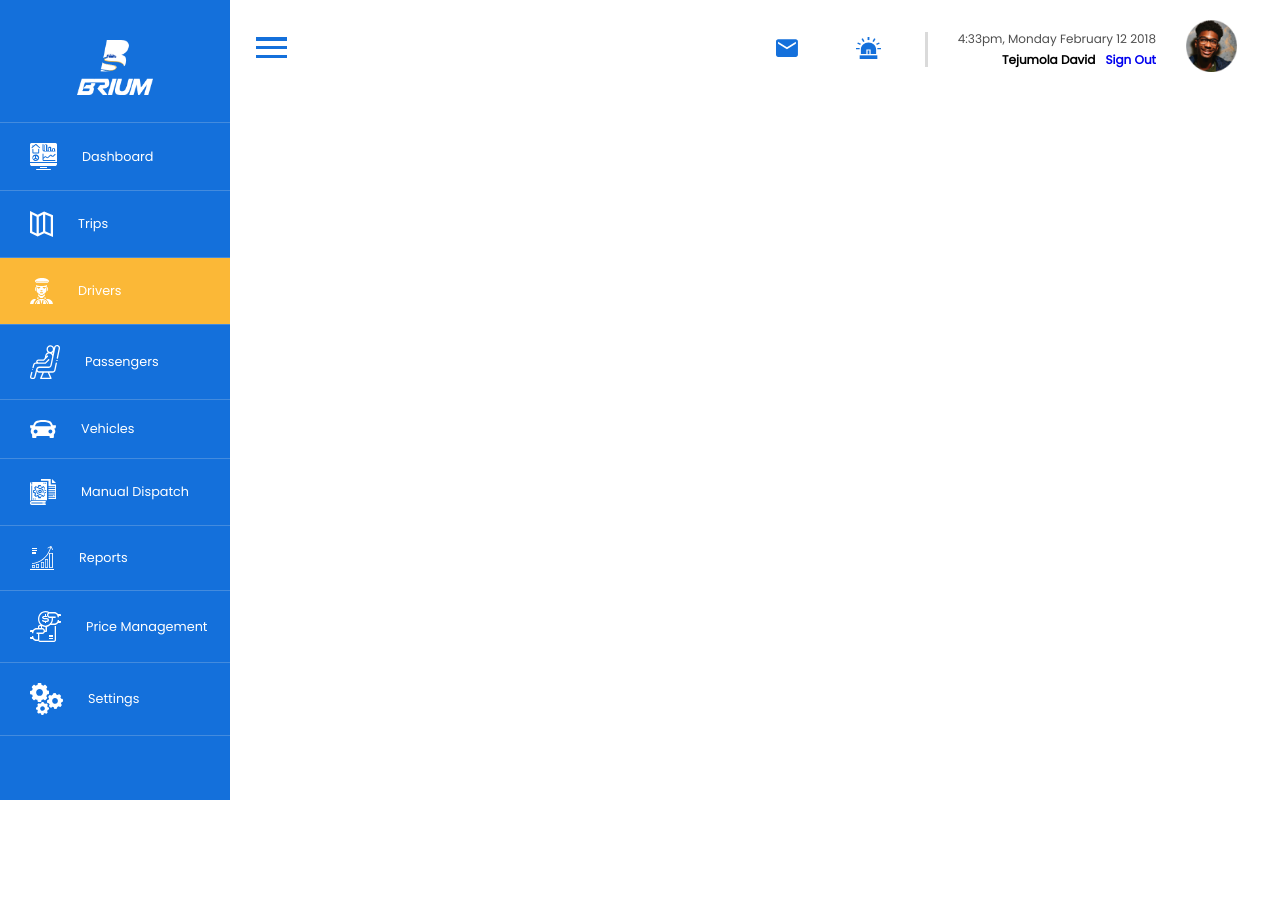
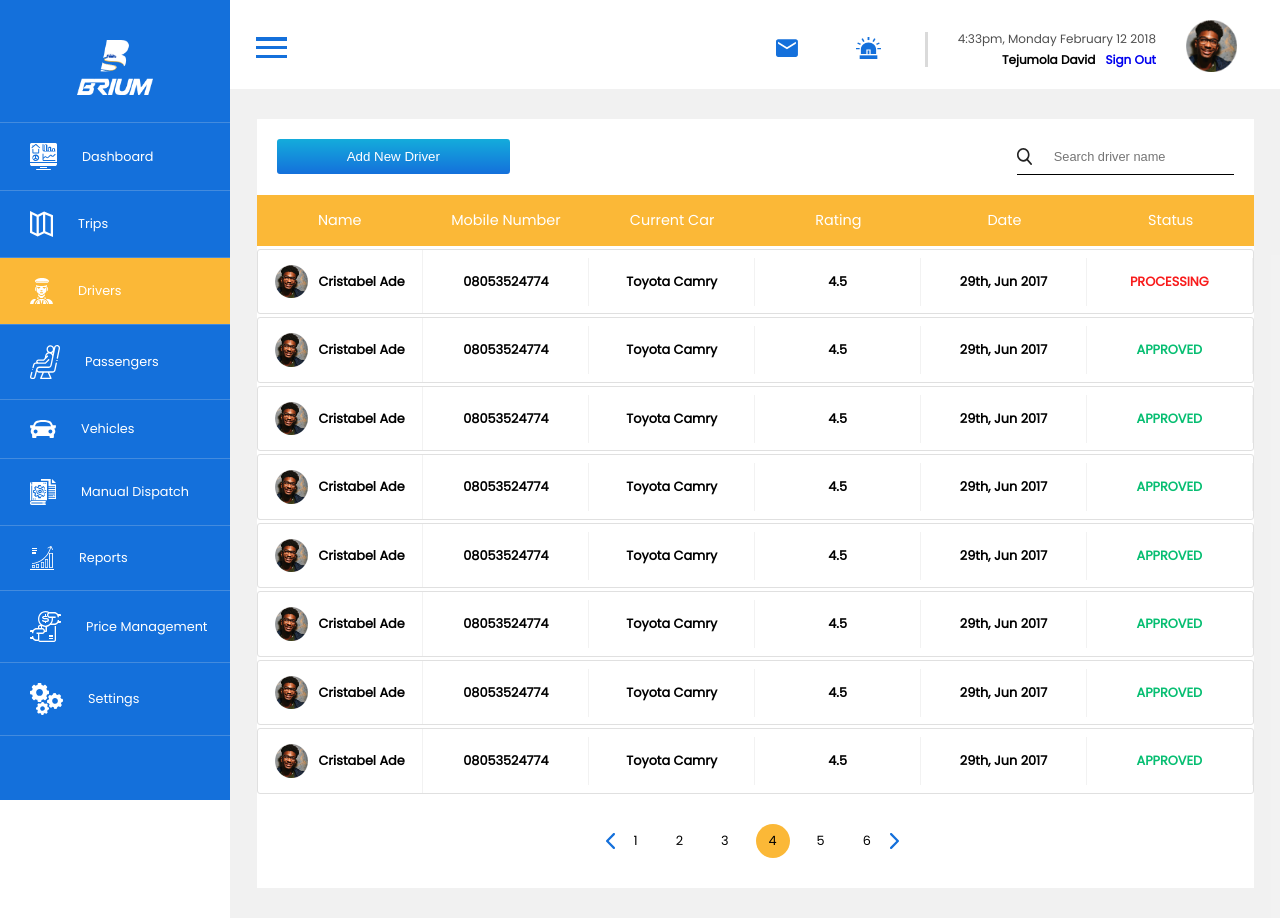
Before and after one commit to horlah/brium, a Vue app: page /drivers in a window 1280 px wide. Before the commit the page ends 800 px from the top, so only its background shows below. Built offline with nearby package versions, Linux system fonts and the light colour scheme; the HTML template or start-up script is replaced by a standard one.

Commit message:
make pagination style global build up drivers page

```diff
--- a/src/App.vue
+++ b/src/App.vue
@@ -92,4 +92,31 @@ button {
         outline: none;
     }
 }
+
+.pagination {
+    display: flex;
+    justify-content: center;
+    margin-top: 30px;
+    font-size: .8rem;
+
+    & > div {
+        display: flex;
+        align-items: center;
+
+        div {
+            padding: 8px 11px;
+            margin: 0 8px;
+
+            &.active {
+                background: var(--secondary-color);
+                border-radius: 50px;
+                padding: 8px 13px;
+            }
+        }
+
+        img {
+            width: 3%;
+        }
+    }
+}
 </style>
--- a/src/views/pages/Drivers.vue
+++ b/src/views/pages/Drivers.vue
@@ -1,3 +1,204 @@
 <template>
-    <section class="drivers"></section>
+    <section class="drivers">
+        <div class="head">
+            <button>Add New Driver</button>
+
+            <div class="search">
+                <label for="search">
+                    <img src="../../assets/search.svg" alt="search icon">
+                </label>
+                <input type="text" placeholder="Search driver name">
+            </div>
+        </div>
+
+        <div class="table-head">
+            <div>Name</div>
+            <div>Mobile Number</div>
+            <div>Current Car</div>
+            <div>Rating</div>
+            <div>Date</div>
+            <div>Status</div>
+        </div>
+        <div class="driver">
+            <div class="name">
+                <img src="../../assets/user.png" alt="user image">
+                <div>Cristabel Ade</div>
+            </div>
+            <div class="mobile-no">08053524774</div>
+            <div class="current-car">Toyota Camry</div>
+            <div class="rating">4.5</div>
+            <div class="date">29th, Jun 2017</div>
+            <div class="status processing">PROCESSING</div>
+        </div>
+        <div class="driver">
+            <div class="name">
+                <img src="../../assets/user.png" alt="user image">
+                <div>Cristabel Ade</div>
+            </div>
+            <div class="mobile-no">08053524774</div>
+            <div class="current-car">Toyota Camry</div>
+            <div class="rating">4.5</div>
+            <div class="date">29th, Jun 2017</div>
+            <div class="status approved">APPROVED</div>
+        </div>
+        <div class="driver">
+            <div class="name">
+                <img src="../../assets/user.png" alt="user image">
+                <div>Cristabel Ade</div>
+            </div>
+            <div class="mobile-no">08053524774</div>
+            <div class="current-car">Toyota Camry</div>
+            <div class="rating">4.5</div>
+            <div class="date">29th, Jun 2017</div>
+            <div class="status approved">APPROVED</div>
+        </div>
+        <div class="driver">
+            <div class="name">
+                <img src="../../assets/user.png" alt="user image">
+                <div>Cristabel Ade</div>
+            </div>
+            <div class="mobile-no">08053524774</div>
+            <div class="current-car">Toyota Camry</div>
+            <div class="rating">4.5</div>
+            <div class="date">29th, Jun 2017</div>
+            <div class="status approved">APPROVED</div>
+        </div>
+        <div class="driver">
+            <div class="name">
+                <img src="../../assets/user.png" alt="user image">
+                <div>Cristabel Ade</div>
+            </div>
+            <div class="mobile-no">08053524774</div>
+            <div class="current-car">Toyota Camry</div>
+            <div class="rating">4.5</div>
+            <div class="date">29th, Jun 2017</div>
+            <div class="status approved">APPROVED</div>
+        </div>
+        <div class="driver">
+            <div class="name">
+                <img src="../../assets/user.png" alt="user image">
+                <div>Cristabel Ade</div>
+            </div>
+            <div class="mobile-no">08053524774</div>
+            <div class="current-car">Toyota Camry</div>
+            <div class="rating">4.5</div>
+            <div class="date">29th, Jun 2017</div>
+            <div class="status approved">APPROVED</div>
+        </div>
+        <div class="driver">
+            <div class="name">
+                <img src="../../assets/user.png" alt="user image">
+                <div>Cristabel Ade</div>
+            </div>
+            <div class="mobile-no">08053524774</div>
+            <div class="current-car">Toyota Camry</div>
+            <div class="rating">4.5</div>
+            <div class="date">29th, Jun 2017</div>
+            <div class="status approved">APPROVED</div>
+        </div>
+        <div class="driver">
+            <div class="name">
+                <img src="../../assets/user.png" alt="user image">
+                <div>Cristabel Ade</div>
+            </div>
+            <div class="mobile-no">08053524774</div>
+            <div class="current-car">Toyota Camry</div>
+            <div class="rating">4.5</div>
+            <div class="date">29th, Jun 2017</div>
+            <div class="status approved">APPROVED</div>
+        </div>
+
+        <div class="pagination">
+            <div>
+                <img src="../../assets/backward-arrow.svg" alt="previous icon">
+                <div>1</div>
+                <div>2</div>
+                <div>3</div>
+                <div class="active">4</div>
+                <div>5</div>
+                <div>6</div>
+                <img src="../../assets/forward-arrow.svg" alt="next icon">
+            </div>
+        </div>
+    </section>
 </template>
+
+<style lang="scss" scoped>
+    .drivers {
+        width: 95%;
+        margin: 30px auto;
+        background: var(--white-color);
+        padding: 20px 0 30px;
+    }
+
+    .head {
+        display: flex;
+        justify-content: space-between;
+        align-items: center;
+        padding: 0 20px;
+
+        button {
+            background: linear-gradient(180deg, #14ACDB 0%, #1470DB 100%);
+            border-radius: 3px;
+            color: var(--white-color);
+            padding: 10px 70px;
+        }
+    }
+
+    .table-head {
+        display: flex;
+        text-align: center;
+        margin-top: 20px;
+        background: var(--secondary-color);
+        color: var(--white-color);
+        padding: 15px 0;
+        font-size: .9rem;
+
+        & > div {
+            width: 100%;
+        }
+    }
+
+    .driver {
+        display: flex;
+        text-align: center;
+        align-items: center;
+        border: 0.75px solid #E0E0E0;
+        box-sizing: border-box;
+        border-radius: 3px;
+        font-size: .8rem;
+        font-weight: bolder;
+
+        &:not(:first-of-type) {
+            margin-top: 3px;
+        }
+
+        & > div {
+            width: 100%;
+            padding: 15px 0;
+            border-right: 1px solid #F2F2F2;
+        }
+
+        .name {
+            display: flex;
+            align-items: center;
+            justify-content: center;
+
+            img {
+                width: 20%;
+                margin-right: 10px;
+            }
+        }
+
+        .status {
+            &.approved {
+                color: #07BE72;
+            }
+
+            &.processing {
+                color: #F81C1C;
+            }
+        }
+    }
+
+</style>
--- a/src/views/pages/Trip.vue
+++ b/src/views/pages/Trip.vue
@@ -911,30 +911,4 @@ div {
     margin-bottom: 15px;
 }
 
-.pagination {
-    display: flex;
-    justify-content: center;
-    margin-top: 30px;
-
-    & > div {
-        display: flex;
-        align-items: center;
-
-        div {
-            padding: 8px 11px;
-            margin: 0 8px;
-
-            &.active {
-                background: var(--secondary-color);
-                border-radius: 50px;
-                padding: 8px 13px;
-            }
-        }
-
-        img {
-            width: 3%;
-        }
-    }
-}
-
 </style>
```
